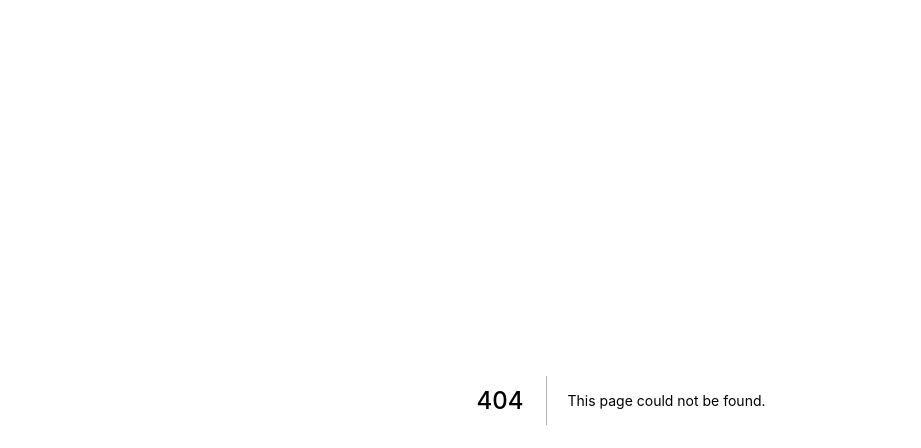
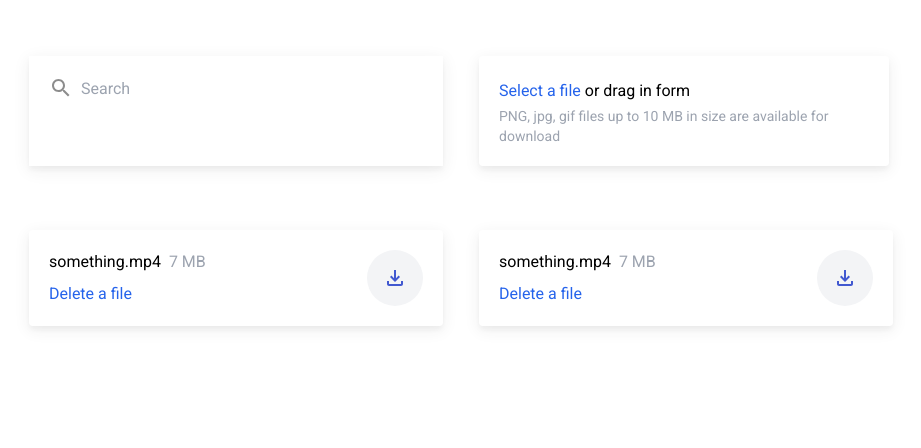
Before and after one commit to sendyourwork/frontend, a Next.js app: page /home in a window 1280 px wide. Before the commit this address had no page. Shown: the top 448 px of the page, without its empty margins (19-940 px from the left). Built offline with nearby package versions, Linux system fonts and the light colour scheme.

Commit message:
added home page

```diff
--- a/components/AddFileForm.tsx
+++ b/components/AddFileForm.tsx
@@ -61,7 +61,7 @@ export default function AddFileForm(): JSX.Element {
             onDrop={handleDrop}
             onDragEnter={preventDefaultDragEvent}
             onDragOver={preventDefaultDragEvent}
-            className="p-5 myShadow rounded"
+            className="p-5 myShadow rounded width99"
         >
             <input type="file" id="files" className="w-0" onChange={handleChangeFile} multiple/>
             <label htmlFor="files" className="text-blue-600 hover:cursor-pointer">Select a file </label>
--- /dev/null
+++ b/components/Chat.tsx
@@ -0,0 +1,6 @@
+export default function Chat(): JSX.Element {
+    return (
+        <>
+        </>
+    )
+}
--- a/components/FilesList.tsx
+++ b/components/FilesList.tsx
@@ -6,7 +6,7 @@ interface IFilesList {
 
 export default function FilesList({files}: IFilesList): JSX.Element {
     return (
-        <div className="w-full md:w-3/4 py-16 grid grid-cols-2 gap-9">
+        <div className="py-16 grid grid-cols-2 gap-9">
             {files.map(({name, size, id}: File) => {
                 return (
                     <div key={id} className="p-5 myShadow rounded flex">
--- a/pages/drive.tsx
+++ b/pages/drive.tsx
@@ -18,11 +18,14 @@ const Drive: NextPage = () => {
     return (
         <>
             <Head>
-                <title>Public drive</title>
+                <title>Public drive | Send Your Work</title>
             </Head>
-            <div className="py-14 px-12">
+            <div className="py-14 px-12 w-full md:w-3/4">
                 <h1 className="text-5xl font-bold mb-8">Public Drive</h1>
-                <AddFileForm />
+                <div className="grid grid-cols-2 gap-9">
+                    <AddFileForm />
+                    <div></div>
+                </div>
                 <FilesList files={files}/>
             </div>
         </>
--- /dev/null
+++ b/pages/home.tsx
@@ -0,0 +1,44 @@
+import type { NextPage } from "next";
+import Head from "next/head";
+import React, { useState } from "react";
+import AddFileForm from "../components/AddFileForm";
+import FilesList from "../components/FilesList";
+
+const Home: NextPage = () => {
+    const [searchValue, setSearchValue] = useState('');
+    const files = [
+        {
+            id:'34rdsads',
+            name: 'something.mp4',
+            size: '7 MB'
+        },
+        {
+            id:'34sdsads',
+            name: 'something.mp4',
+            size: '7 MB'
+        }
+    ];
+    return (
+        <>
+            <Head>
+                <title>Home | Send your work</title>
+            </Head>
+            <div className="py-14 px-12 md:w-3/4 w-full">
+                <div className="grid grid-cols-2 gap-9">
+                    <div className="myShadow w-full p-5">
+                        <svg xmlns="http://www.w3.org/2000/svg" className="float-left" height="24px" viewBox="0 0 24 24" width="24px" fill="#1111117A"><path d="M0 0h24v24H0V0z" fill="none"/><path d="M15.5 14h-.79l-.28-.27C15.41 12.59 16 11.11 16 9.5 16 5.91 13.09 3 9.5 3S3 5.91 3 9.5 5.91 16 9.5 16c1.61 0 3.09-.59 4.23-1.57l.27.28v.79l5 4.99L20.49 19l-4.99-5zm-6 0C7.01 14 5 11.99 5 9.5S7.01 5 9.5 5 14 7.01 14 9.5 11.99 14 9.5 14z"/></svg>
+                        <input type="text"
+                            value={searchValue}
+                            className="outline-none h-6 align-middle ml-2"
+                            placeholder="Search"
+                            onChange={(e: React.ChangeEvent<HTMLInputElement>) => setSearchValue(e.target.value)}
+                        />
+                    </div>
+                    <AddFileForm />
+                </div>
+                <FilesList files={files}/>
+            </div>
+        </>
+    )
+}
+export default Home;
--- a/pages/index.tsx
+++ b/pages/index.tsx
@@ -8,7 +8,7 @@ const Home: NextPage = () => {
   return (
     <>
       <Head>
-        <title>Create Next App</title>
+        <title>Login | Send Your Work</title>
         <meta name="description" content="Generated by create next app" />
       </Head>
       <div className="grid grid-cols-2 font-jetbrains">
--- a/styles/globals.css
+++ b/styles/globals.css
@@ -9,4 +9,7 @@
     .myShadow {
         box-shadow: 0px 4px 4px rgba(51, 51, 51, 0.04), 0px 4px 16px rgba(51, 51, 51, 0.08);
     }
+    .width99 {
+       width: 99%;
+    }
 }
```
